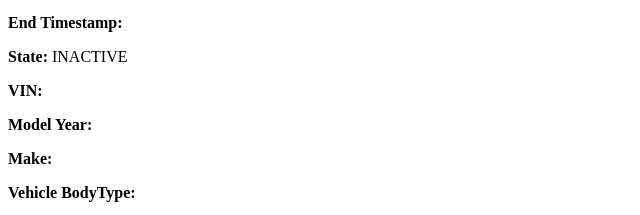
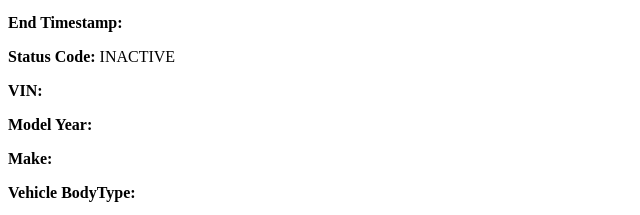
Before and after one commit to Adviro22/NodePlantilla, a website: page src/HTML/plantilla1.html in a window 1280 px wide. Shown: the part 250-465 px from the top of the page, 0-640 px from the left. Drawn offline with Linux system fonts and the light colour scheme.

Commit message:
Arreglos al nombre: Status Code

```diff
--- a/src/HTML/plantilla1.html
+++ b/src/HTML/plantilla1.html
@@ -12,7 +12,7 @@
         <p><b>Effective Timestamp:</b> <span id="fecha1"></span></p>
         <p><b>Create Timestamp:</b> <span id="fecha1_1"></span></p>
         <p><b>End Timestamp:</b> <span id="fecha2"></span></p>
-        <p><b>State:</b> <span id="state"></span></p>
+        <p><b>Status Code:</b> <span id="state"></span></p>
         <p><b>VIN:</b> <span id="vin"></span></p>
         <p><b>Model Year:</b> <span id="year"></span></p>
         <p><b>Make:</b> <span id="marca"></span></p>
```
